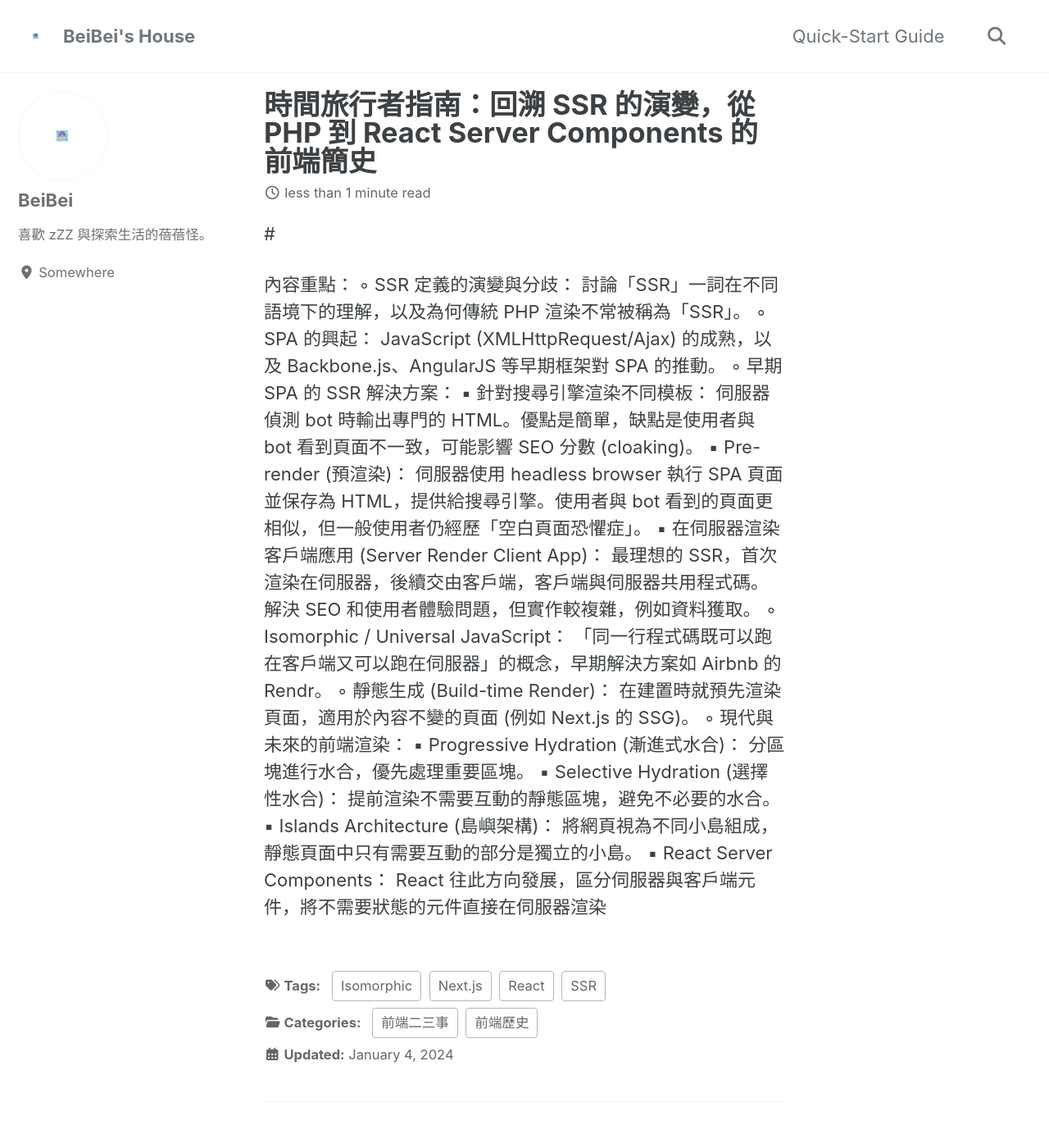
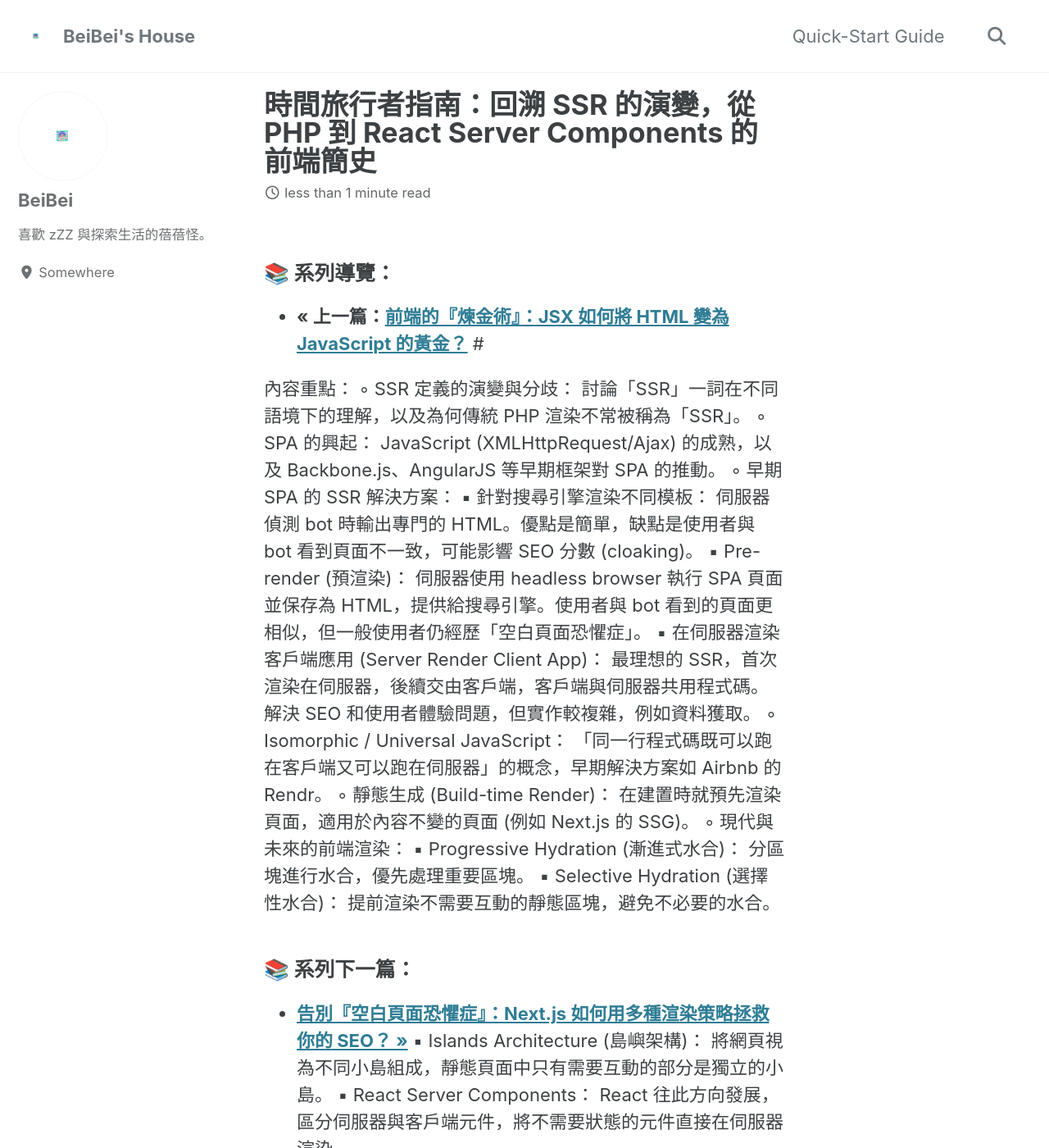
Before and after one commit to LAI-wen/BEIBEI.github.io, a Jekyll site: the page built from _posts/2025-09-04-frontend-rendering-history.md, in a window 1280 px wide and 1400 px high. Shown: the whole window at 82% size. Built offline with Jekyll 4.4.1, drawn with Linux system fonts in a browser that asks for light colours; cached includes are drawn as plain includes.

Commit message:
Update 2025-09-04-frontend-rendering-history.md

```diff
--- a/_posts/2025-09-04-frontend-rendering-history.md
+++ b/_posts/2025-09-04-frontend-rendering-history.md
@@ -11,7 +11,9 @@ tags:
   - Next.js
 excerpt: "伺服器端渲染的定義隨著時代不斷演變。本文將帶你回顧從傳統 PHP 渲染，到現代 React Server Components 的前端渲染技術發展歷程。"
 ---
+### **📚 系列導覽：**
 
+* **&laquo; 上一篇：[前端的『煉金術』：JSX 如何將 HTML 變為 JavaScript 的黃金？](/2024/01/01/frontend-alchemy-react/)**
 #
 
 內容重點：
@@ -26,5 +28,10 @@ excerpt: "伺服器端渲染的定義隨著時代不斷演變。本文將帶你
     ◦ 現代與未來的前端渲染：
         ▪ Progressive Hydration (漸進式水合)： 分區塊進行水合，優先處理重要區塊。
         ▪ Selective Hydration (選擇性水合)： 提前渲染不需要互動的靜態區塊，避免不必要的水合。
+
+
+### **📚 系列下一篇：**
+
+* **[告別『空白頁面恐懼症』：Next.js 如何用多種渲染策略拯救你的 SEO？ &raquo;](/2024/01/03/nextjs-rendering-strategies/)**
         ▪ Islands Architecture (島嶼架構)： 將網頁視為不同小島組成，靜態頁面中只有需要互動的部分是獨立的小島。
         ▪ React Server Components： React 往此方向發展，區分伺服器與客戶端元件，將不需要狀態的元件直接在伺服器渲染
```
